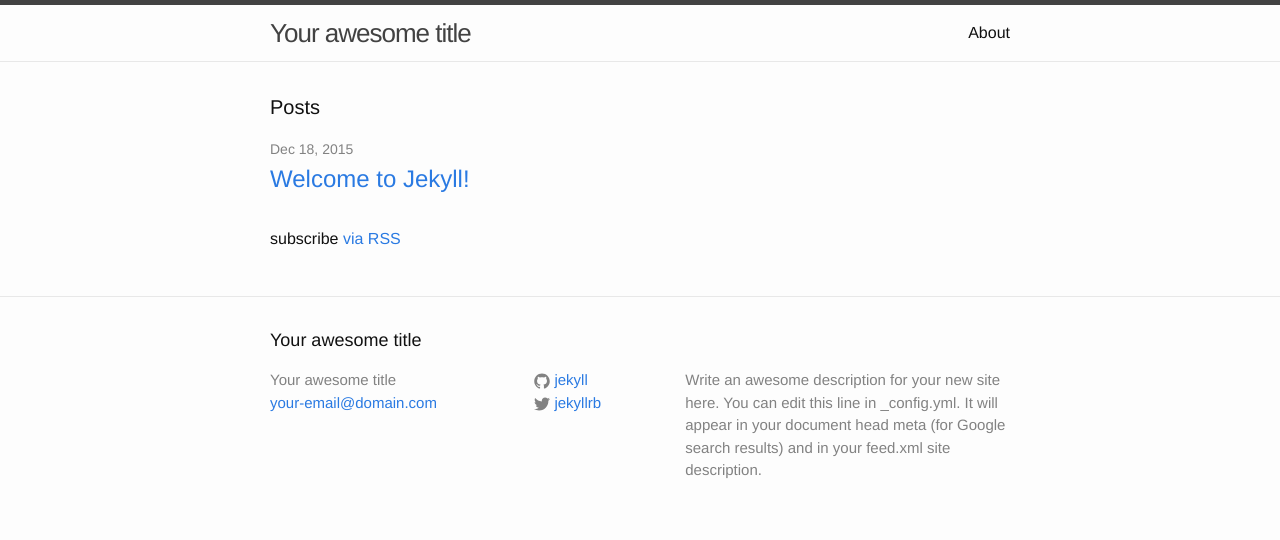
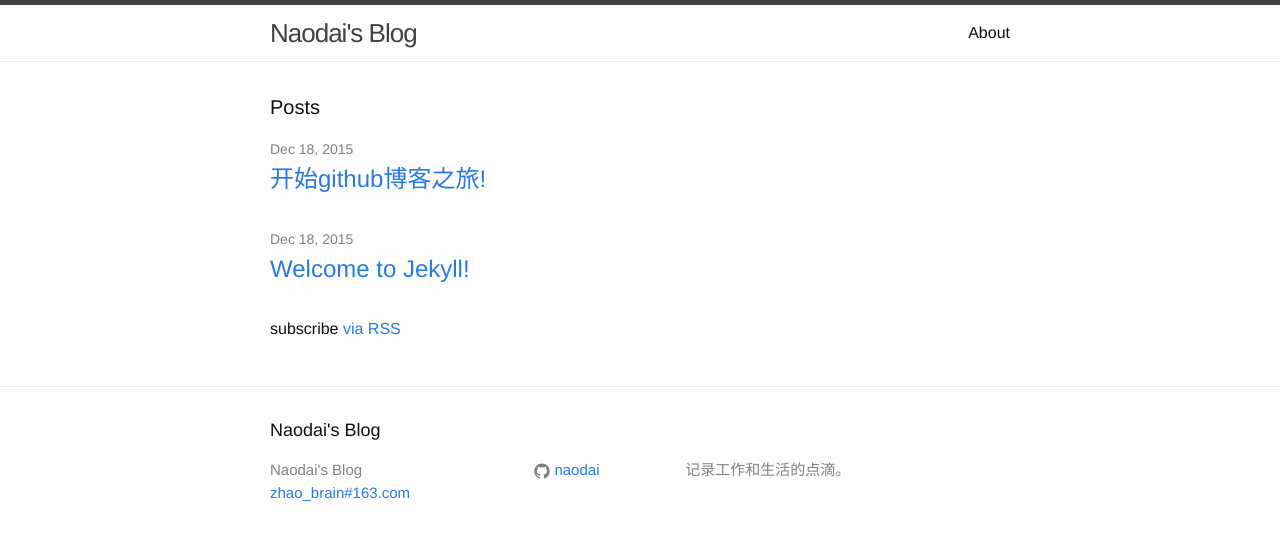
Before and after one commit to naodai/naodai.github.io, a Jekyll site: the page built from index.html, in a window 1280 px wide. Shown: the top 540 px of the page. Built offline with Jekyll 4.4.1, drawn with Linux system fonts in a browser that asks for light colours.

Commit message:
更新配置文件，和第一篇日志

```diff
--- a/_config.yml
+++ b/_config.yml
@@ -6,16 +6,14 @@
 # 'jekyll serve'. If you change this file, please restart the server process.
 
 # Site settings
-title: Your awesome title
-email: your-email@domain.com
+title: Naodai's Blog
+email: zhao_brain#163.com
 description: > # this means to ignore newlines until "baseurl:"
-  Write an awesome description for your new site here. You can edit this
-  line in _config.yml. It will appear in your document head meta (for
-  Google search results) and in your feed.xml site description.
+    记录工作和生活的点滴。
 baseurl: "" # the subpath of your site, e.g. /blog
-url: "http://yourdomain.com" # the base hostname & protocol for your site
-twitter_username: jekyllrb
-github_username:  jekyll
+url: "http://naodai.github.io" # the base hostname & protocol for your site
+#twitter_username: jekyllrb
+github_username: naodai
 
 # Build settings
 markdown: kramdown
```
Also changed, not shown: _posts/2015-12-18-start-blog-github-pages.markdown (added, +15 -0 lines).
